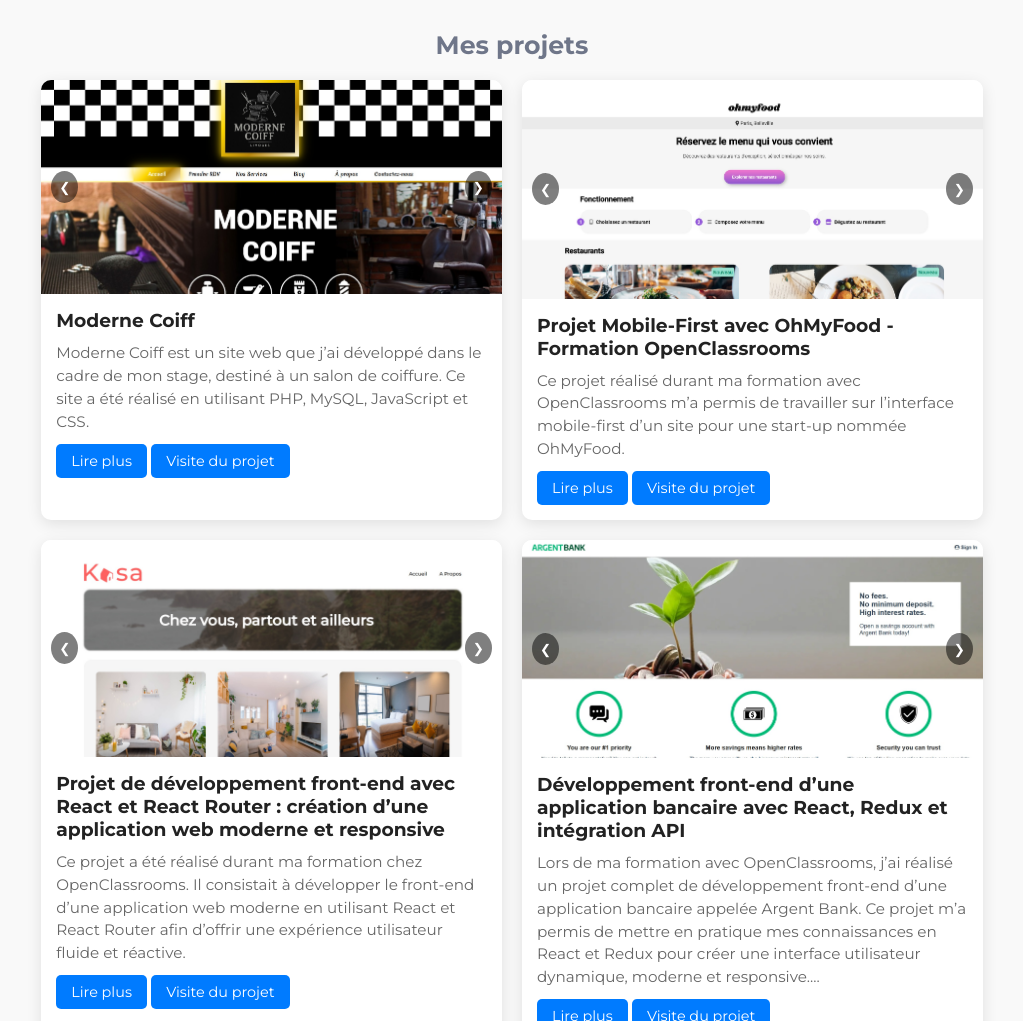
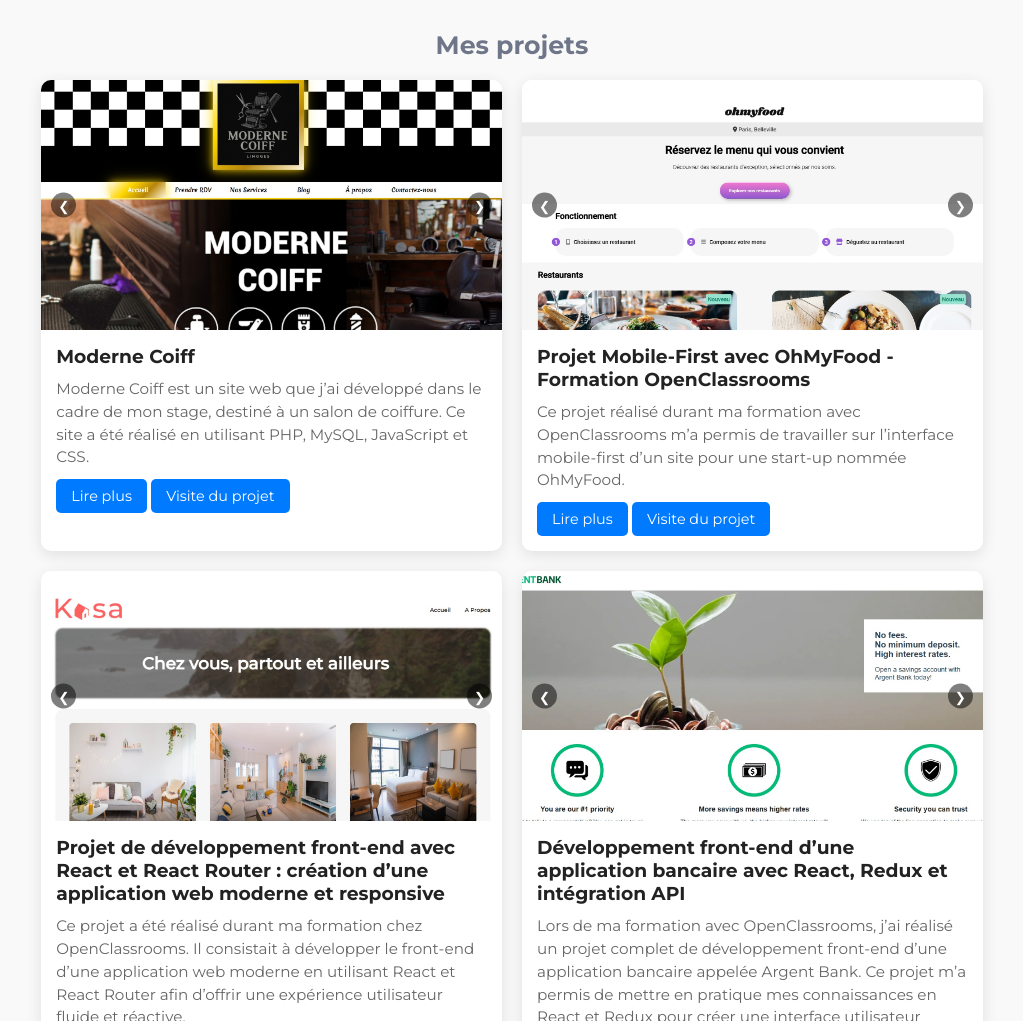
Before and after one commit to MohamedAlbaali/Portefeuille, a plain HTML site: page index.html in a window 1280 px wide. Shown: the part 1750-2771 px from the top of the page, without its empty margins (128-1151 px from the left). Drawn offline with Linux system fonts and the light colour scheme.

Commit message:
button style

```diff
--- a/assets/style.css
+++ b/assets/style.css
@@ -434,11 +434,14 @@ header {
 .slider {
     position: relative;
     overflow: hidden;
+    height: 250px;
 }
 
 .slider img {
     width: 100%;
     display: none;
+    height: 100%;
+    object-fit: cover;
 }
 
 .slider img.active {
@@ -455,6 +458,11 @@ header {
     padding: 8px;
     cursor: pointer;
     border-radius: 50%;
+    width: 25px;
+    height: 25px;
+    display: flex;
+    justify-content: center;
+    align-items: center;
 }
 
 .slider .prev {
```
